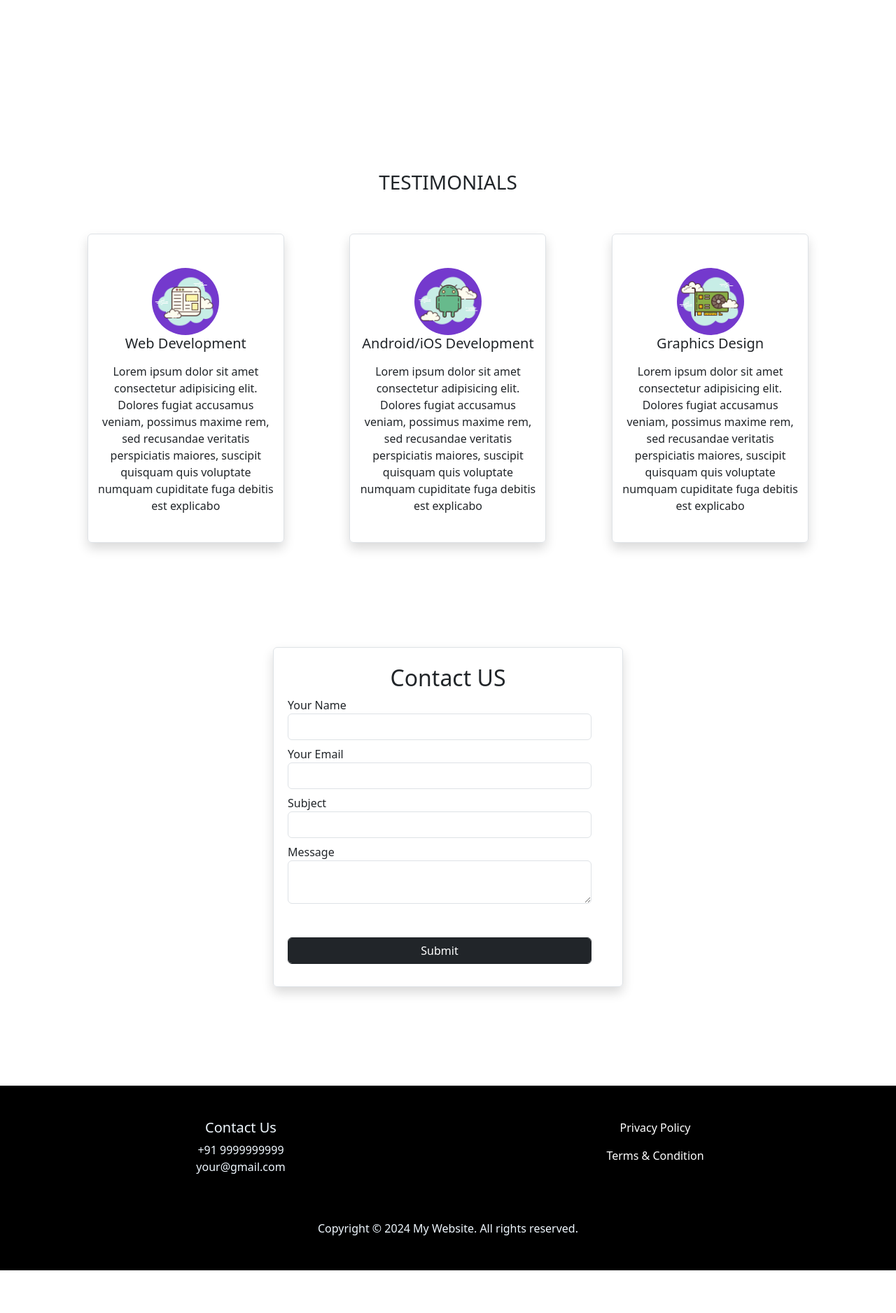
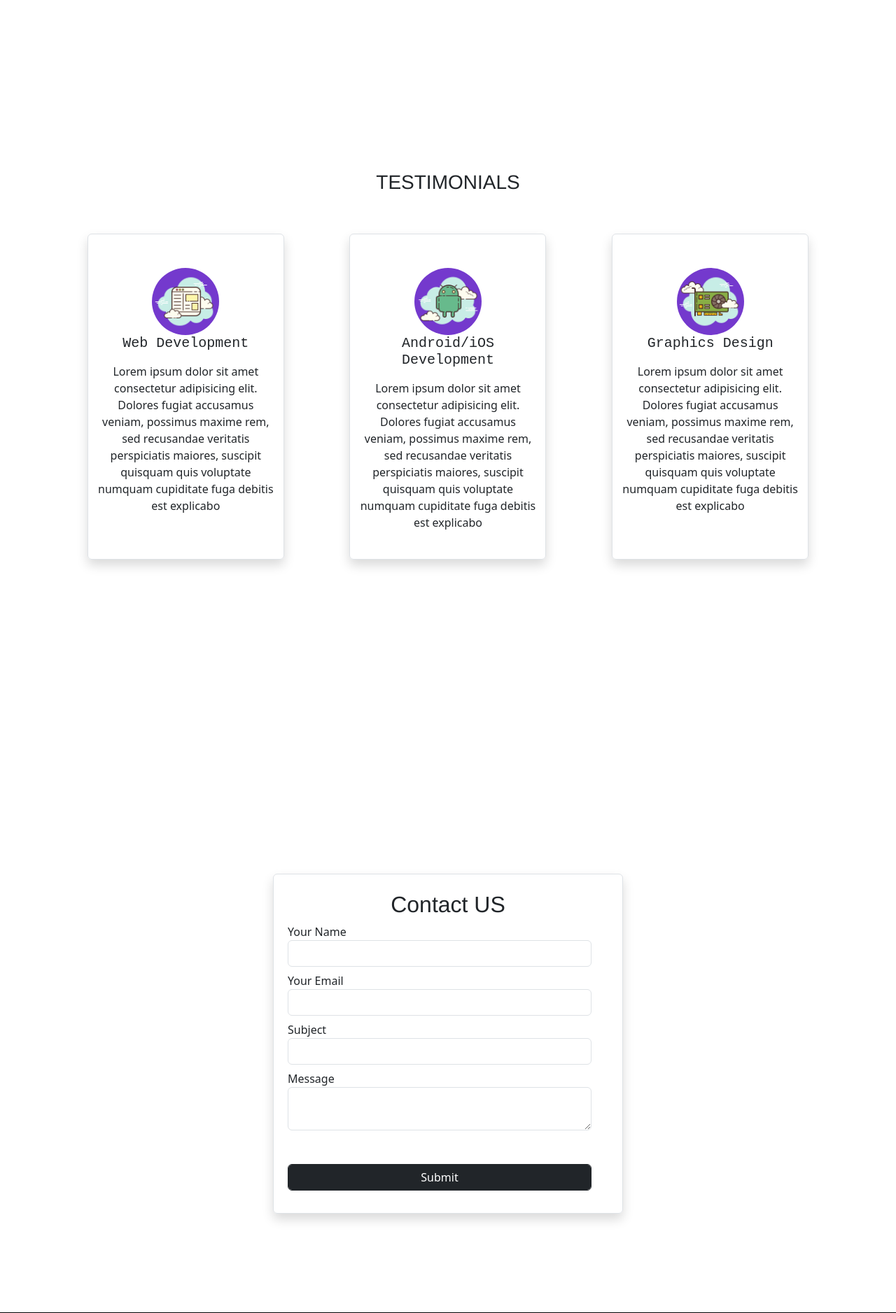
Before and after one commit to developerRanjeet/flask-mongodb-web-app, a Flask app: page / in a window 1280 px wide. Shown: the part 1433-3310 px from the top of the page at 70% size. Before the commit the page ends 3249 px from the top, so only its background shows below. Run offline with Flask 3, Linux system fonts and the light colour scheme; some libraries are stand-ins or nearby versions.

Commit message:
add css styles for testimonial and about us

```diff
--- a/static/assets/css/style.css
+++ b/static/assets/css/style.css
@@ -87,6 +87,35 @@ footer div div a {
     border-radius: 50%;
 }
 
+.testimonial h5 {
+    font-family: 'Courier New', Courier, monospace;
+}
+
+.testimonial h3 {
+    font-family: 'Franklin Gothic Medium', 'Arial Narrow', Arial, sans-serif;
+}
+
+.testimonial-card:hover {
+    background-color: rgba(0, 0, 0, 0.066);
+    transition: background-color 1s ease-in-out;
+}
+
+.about {
+    margin-top: 300px;
+}
+
+.about h3 {
+    font-family: 'Franklin Gothic Medium', 'Arial Narrow', Arial, sans-serif;
+}
+
+
+.contact {
+    margin-top: 300px;
+}
+
+.contact h2 {
+    font-family: 'Franklin Gothic Medium', 'Arial Narrow', Arial, sans-serif;
+}
 
 .contact {
     height: 90vh;
```
